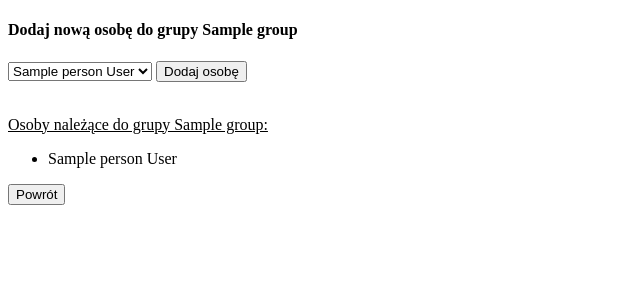
After one commit to Gribek/Warsztat_samodzielny, a Django app: page /AddGroupMember/1 in a window 1280 px wide. The commit adds this page. Shown: the top 300 px of the page, without its empty margins (0-640 px from the left). Run offline with Django 3.2, Linux system fonts and the light colour scheme; tables that the repository leaves empty hold one stand-in row (values such as "Sample post").

Commit message:
Dodano grupy, dodawanie osób do grup

```diff
--- /dev/null
+++ b/contact_box/templates/contact_box/add_group_member.html
@@ -0,0 +1,35 @@
+<!DOCTYPE html>
+<html lang="en">
+<head>
+    <meta charset="UTF-8">
+    <title>Dodaj osobę do grupy</title>
+</head>
+<body>
+    <form method="post">
+        <h4>Dodaj nową osobę do grupy {{ group.name }}</h4>
+        <label><select name="person">
+            {% for person in contacts %}
+                <option value="{{ person.id }}">{{ person.name }} {{ person.surname }}</option>
+            {% endfor %}
+        </select></label>
+        <label><input type="submit" value="Dodaj osobę"></label>
+        {% csrf_token %}
+    </form>
+    <br>
+    <p><u>Osoby należące do grupy {{ group.name }}:</u></p>
+    {% if members %}
+    <ul>
+        {% for member in members %}
+            <li>{{ member.name }} {{ member.surname }}</li>
+        {% endfor %}
+    </ul>
+    {% else %}
+        Brak osób należących do tej grupy
+    {% endif %}
+    <p>
+        <form>
+            <button formaction="/showGroup/{{ group.id }}">Powrót</button>
+        </form>
+    </p>
+</body>
+</html>
--- a/contact_box/views.py
+++ b/contact_box/views.py
@@ -22,16 +22,17 @@ def show_person(request, id):
     phone_numbers = person.phone_set.all()
     email_addresses = person.email_set.all()
     ctx = {
-       "person" : person,
-        "phone_numbers" : phone_numbers,
-        "email_addresses" : email_addresses,
+       "person": person,
+        "phone_numbers": phone_numbers,
+        "email_addresses": email_addresses,
     }
     return render(request, "contact_box/show_person.html", ctx)
 
 
 def show_all_contacts(request):
     ctx = {
-        "contacts" : Person.objects.all().order_by("name", "surname")
+        "contacts" : Person.objects.all().order_by("name", "surname"),
+        "groups" : Groups.objects.all().order_by("name")
     }
     return render(request, "contact_box/show_all_contacts.html", ctx)
 
@@ -72,7 +73,7 @@ class DeletePerson(View):
 
 
 class AddAddress(View):
-    def get(self, request, id):
+    def get(self, request, id):  # usunięcie adresu danej osoby (usuwa relacje)
         person = Person.objects.get(pk=id)
         adres_id = person.address.id
         adres = Address.objects.get(pk=adres_id)
@@ -80,7 +81,7 @@ class AddAddress(View):
         adres.person_set.remove(person)
         return redirect("/modify/%s" % id)
 
-    def post(self, request, id):
+    def post(self, request, id):  # obsługuje dodanwanie nowego adresu i modyfikację obecnego
         city = request.POST.get("city")
         street = request.POST.get("street")
         house_number = request.POST.get("house_number")
@@ -102,8 +103,6 @@ class AddAddress(View):
             return redirect("/show/%s" % id)
 
 class AddPhoneNumber(View):
-    # def get(self, request, id):
-    #     return render(request, "contact_box/add_phone.html")
 
     def post(self, request, id):
         phone_number = request.POST.get("phone_number")
@@ -113,8 +112,6 @@ class AddPhoneNumber(View):
         return redirect("/modify/%s" % id)
 
 class AddEmail(View):
-    # def get(self, request, id):
-    #     return render(request, "contact_box/add_email.html")
 
     def post(self, request, id):
         email = request.POST.get("email")
@@ -137,34 +134,39 @@ class DeleteEmail(View):
         e_mail.delete()
         return redirect("/modify/%s" % person_id)
 
+class AddGroup(View):
+    def get(self, request):
+        return render(request, "contact_box/add_group.html")
 
-# to moze byc nie potrzebne :)
-# class EditAddress(View):
-#     def get(self, request, id):
-#         person = Person.objects.get(pk=id)
-#         adres_id = person.address.id
-#         adres = Address.objects.get(pk=adres_id)
-#         adres.person_set.remove(person)
-#         return redirect("/modify/%s" % id)
-#
-#     def post(self, request, id):
-#         city = request.POST.get("city")
-#         street = request.POST.get("street")
-#         house_number = request.POST.get("house_number")
-#         apartment_number = request.POST.get("apartment_number")
-#         if Address.objects.filter(city=city, street=street, house_number=house_number,
-#                                          apartment_number=apartment_number).exists():
-#             new_address = Address.objects.get(city=city, street=street, house_number=house_number,
-#                                          apartment_number=apartment_number)
-#             person = Person.objects.get(pk=id)
-#             person.address = new_address
-#             person.save()
-#             return redirect("/show/%s" % id)
-#         else:
-#             new_address = Address.objects.create(city=city, street=street, house_number=house_number,
-#                                              apartment_number=apartment_number)
-#             person = Person.objects.get(pk=id)
-#             person.address = new_address
-#             person.save()
-#             return redirect("/show/%s" % id)
-#
+    def post(self, request):
+        name = request.POST.get("name")
+        group = Groups.objects.create(name=name)
+        group_id = group.id
+        return redirect("/AddGroupMember/%s" % group_id)
+
+
+class AddGroupMember(View):
+    def get(self, request, group_id):
+        group = Groups.objects.get(pk=group_id)
+        ctx = {'contacts': Person.objects.all(),
+               'group': group,
+               'members': group.person.all().order_by("name", "surname"),
+               }
+        return render(request, "contact_box/add_group_member.html", ctx)
+
+    def post(self, request, group_id):
+        group = Groups.objects.get(pk=group_id)
+        ctx = {'contacts': Person.objects.all(),
+               'group': group,
+               'members': group.person.all().order_by("name", "surname"),
+               }
+        member = Person.objects.get(pk=request.POST.get('person'))
+        group.person.add(member)
+        return render(request, "contact_box/add_group_member.html", ctx)
+
+def show_group(request, group_id):
+    group = Groups.objects.get(pk=group_id)
+    ctx = {"group": group,
+           'members': group.person.all().order_by("name", "surname")
+           }
+    return render(request, "contact_box/show_group.html", ctx)
--- a/warsztat_projekt/urls.py
+++ b/warsztat_projekt/urls.py
@@ -25,11 +25,13 @@ urlpatterns = [
     url(r'^modify/(?P<id>\d+)$', EditPerson.as_view()),
     url(r'^delete/(?P<id>\d+)$', DeletePerson.as_view()),
     url(r'^show/(?P<id>\d+)$', show_person),
+    url(r'^showGroup/(?P<group_id>\d+)$', show_group),
     url(r'^(?P<id>\d+)/addAddress$', AddAddress.as_view()),
     url(r'^(?P<id>\d+)/addPhone$', AddPhoneNumber.as_view()),
     url(r'^(?P<id>\d+)/addEmail$', AddEmail.as_view()),
     url(r'^deletePhone/(?P<id>\d+)$', DeletePhone.as_view()),
     url(r'^deleteEmail/(?P<id>\d+)$', DeleteEmail.as_view()),
-    # url(r'^editAddress/(?P<id>\d+)$', EditAddress.as_view()),
+    url(r'^addGroup$', AddGroup.as_view()),
+    url(r'^AddGroupMember/(?P<group_id>\d+)$', AddGroupMember.as_view())
 
 ]
```
Also changed, not shown: contact_box/templates/contact_box/add_group.html (added, +19 -0 lines), contact_box/templates/contact_box/show_all_contacts.html (+11 -0 lines), contact_box/templates/contact_box/show_group.html (added, +25 -0 lines).
